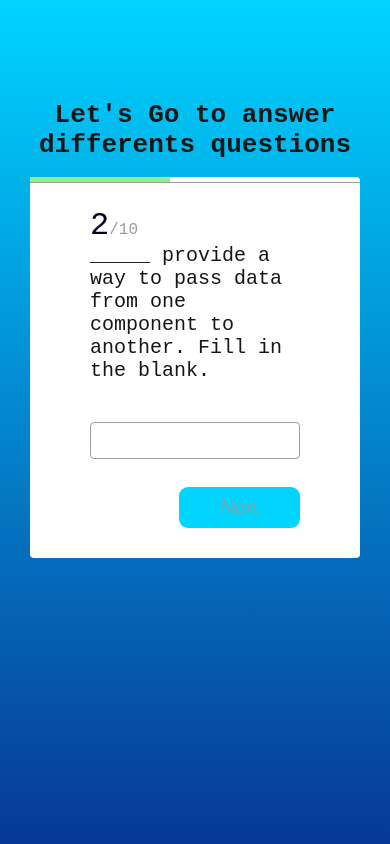
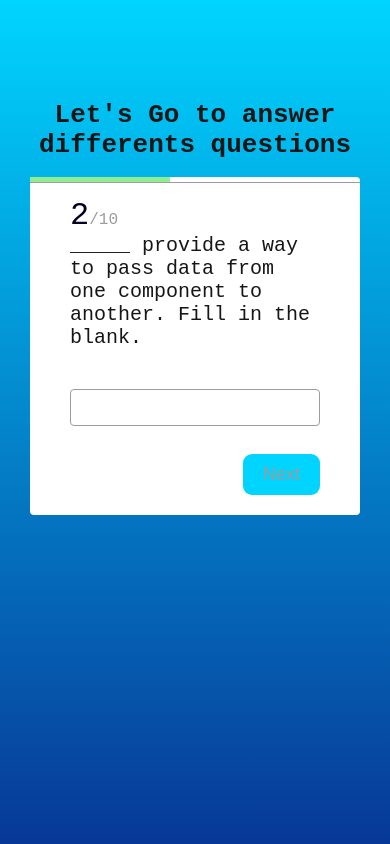
Before and after one commit to josekadeveloper/Quiz, a React (Vite) app in the folder quiz/: page / in a window 390 px wide. Shown: the top 844 px of the page. Built offline with nearby package versions, Linux system fonts and the light colour scheme.

Commit message:
fix(Quiz): corrective responsive design

```diff
--- a/quiz/src/components/Quiz/quiz.scss
+++ b/quiz/src/components/Quiz/quiz.scss
@@ -81,3 +81,13 @@
         box-sizing: border-box;
     }
 }
+
+@media screen and (max-width: 500px) {
+    .quiz {
+        padding: 20px 40px;
+
+        button {
+            padding: 10px 20px;
+        }
+    }
+}
```
